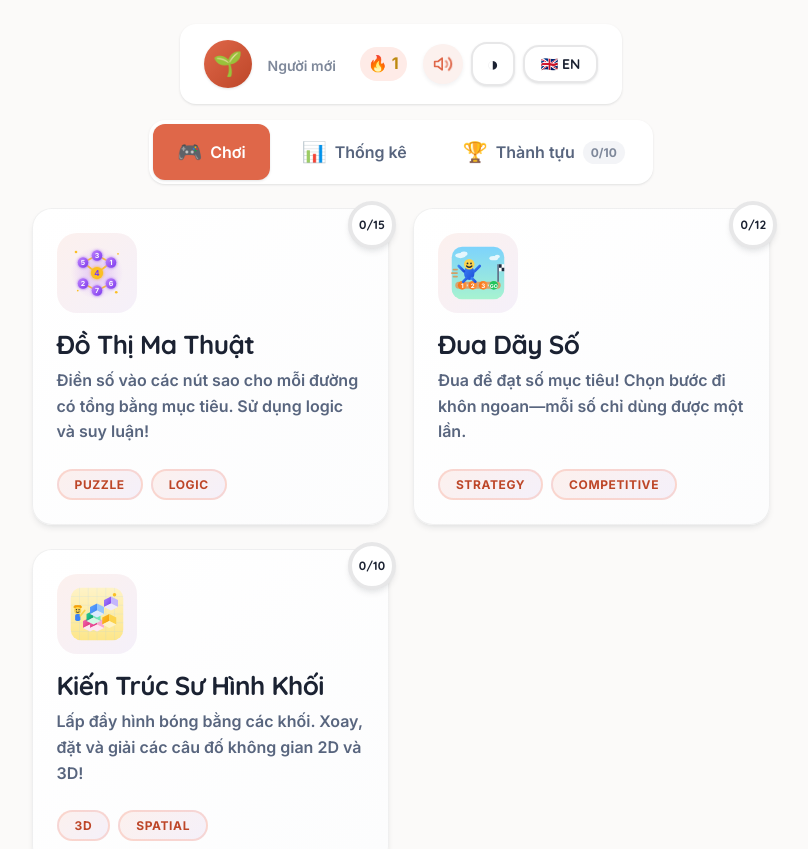
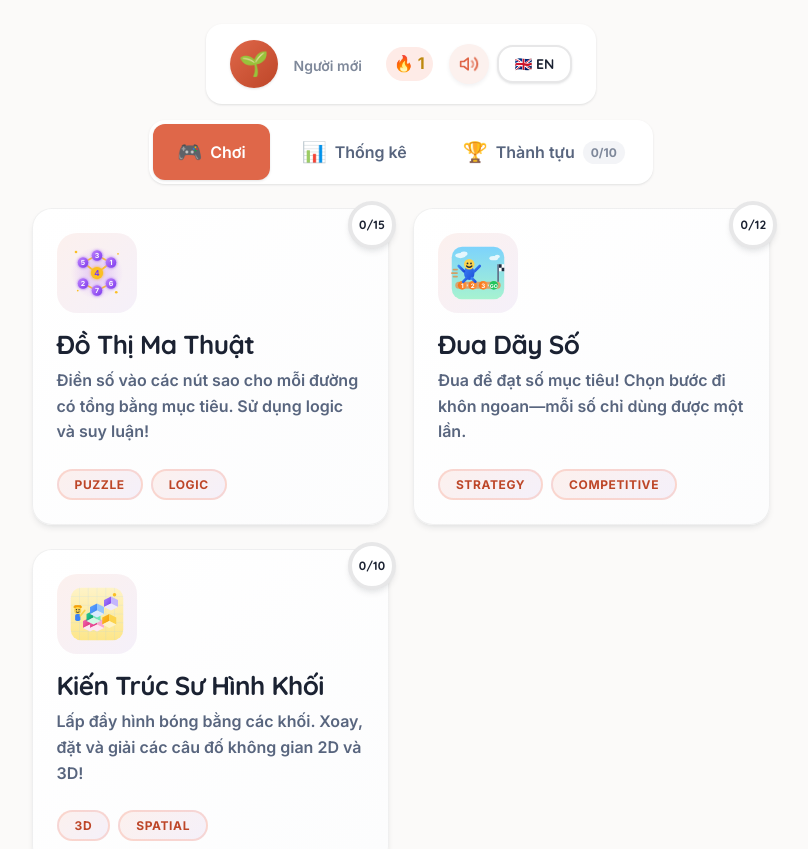
Before and after one commit to daoa0601/math-games, a React (Vite) app: page / in a window 1280 px wide. Shown: the top 849 px of the page, without its empty margins (239-1047 px from the left). Built offline with nearby package versions, Linux system fonts and the light colour scheme.

Commit message:
fix(ui): remove redundant high contrast toggle from headers

```diff
--- a/src/pages/Dashboard/CompactHeader.tsx
+++ b/src/pages/Dashboard/CompactHeader.tsx
@@ -1,7 +1,7 @@
 import { useTranslation } from 'react-i18next';
 import type { PlayerProfile } from '@/shared/schemas';
 import type { RankThreshold } from '@/shared/services/rank';
-import { LanguageSwitcher, SoundToggle, HighContrastToggle } from '@/shared/components';
+import { LanguageSwitcher, SoundToggle } from '@/shared/components';
 import './CompactHeader.css';
 
 interface CompactHeaderProps {
@@ -35,7 +35,6 @@ export function CompactHeader({ profile, rankInfo, streak }: CompactHeaderProps)
       </div>
       <div className="compact-header__controls">
         <SoundToggle />
-        <HighContrastToggle />
         <LanguageSwitcher />
       </div>
     </header>
--- a/src/shared/components/layout/GameLayout.tsx
+++ b/src/shared/components/layout/GameLayout.tsx
@@ -1,7 +1,6 @@
 import { Link } from 'react-router-dom';
 import { useTranslation } from 'react-i18next';
 import type { ReactNode } from 'react';
-import { HighContrastToggle } from '@/shared/components/HighContrastToggle';
 import { LanguageSwitcher } from '@/shared/components/LanguageSwitcher';
 import { SkipLinks } from '@/shared/components/SkipLinks';
 import { ThemeToggle } from '@/shared/components/ThemeToggle';
@@ -24,7 +23,6 @@ export function GameLayout({ title, children, headerRight }: GameLayoutProps) {
                 <div className="game-header__actions">
                     {headerRight}
                     <ThemeToggle />
-                    <HighContrastToggle />
                     <LanguageSwitcher />
                     <Link to="/" className="btn btn--secondary">
                         ← {t('backToGames')}
```
